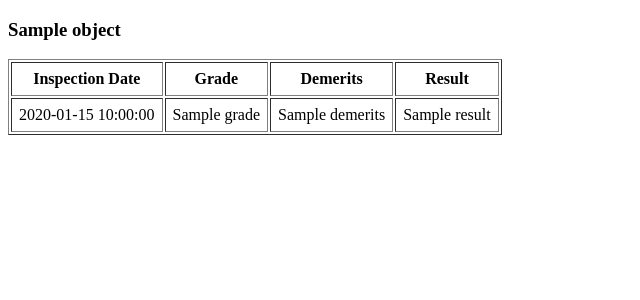
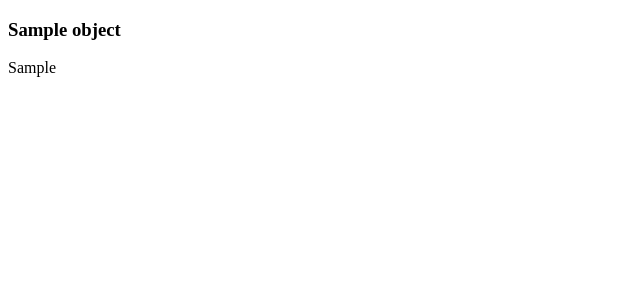
Before and after one commit to tomanmil/compjour-hw, a Flask app: template final-project/templates/detail.html in a window 1280 px wide. Shown: the top 300 px of the page, without its empty margins (0-640 px from the left). Run offline with Flask 2, Linux system fonts and the light colour scheme; the template is opened without the code that fills it: most values are stand-ins (such as "Sample title", 1, 10 or a date in 2020).

Commit message:
final-project
app

```diff
--- a/final-project/templates/detail.html
+++ b/final-project/templates/detail.html
@@ -3,21 +3,6 @@
     <head></head>
     <body>
         <h3>{{ object.name }}</h3>
-        <table border=1 cellpadding=7>
-            <tr>
-                <th>Inspection Date</th>
-                <th>Grade</th>
-                <th>Demerits</th>
-                <th>Result</th>
-            </tr>
-            {% for i in object.inspection_history %}
-            <tr>
-                <td>{{ i.date }}</td>
-                <td>{{ i.grade }}</td>
-                <td>{{ i.demerits }}</td>
-                <td>{{ i.result }}</td>
-            </tr>
-            {% endfor %}
-        </table>
+        {{ object.inspection_history }}
     </body>
 </html>
```
